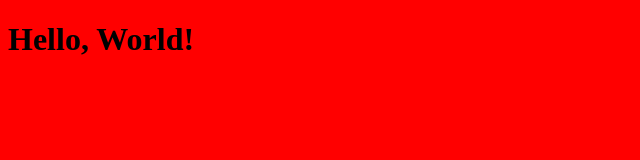
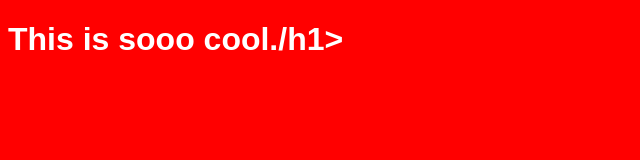
Before and after one commit to sdelgreco/stefanie_delgreco.github.io, a plain HTML site: page index.html in a window 1280 px wide. Shown: the whole page, without its empty margins (0-640 px from the left). Drawn offline with Linux system fonts and the light colour scheme.

Commit message:
Font and Color

```diff
--- a/index.html
+++ b/index.html
@@ -4,6 +4,6 @@
         <link rel="stylesheet" href="style.css">
     </head>
     <body>
-        <h1>Hello, World!</h1>
+        <h1>This is sooo cool./h1>
     </body>
 </html>
--- a/style.css
+++ b/style.css
@@ -1,3 +1,5 @@
 body {
     background: red;
+    color: white;
+    font-family: sans-serif;
 }
```
